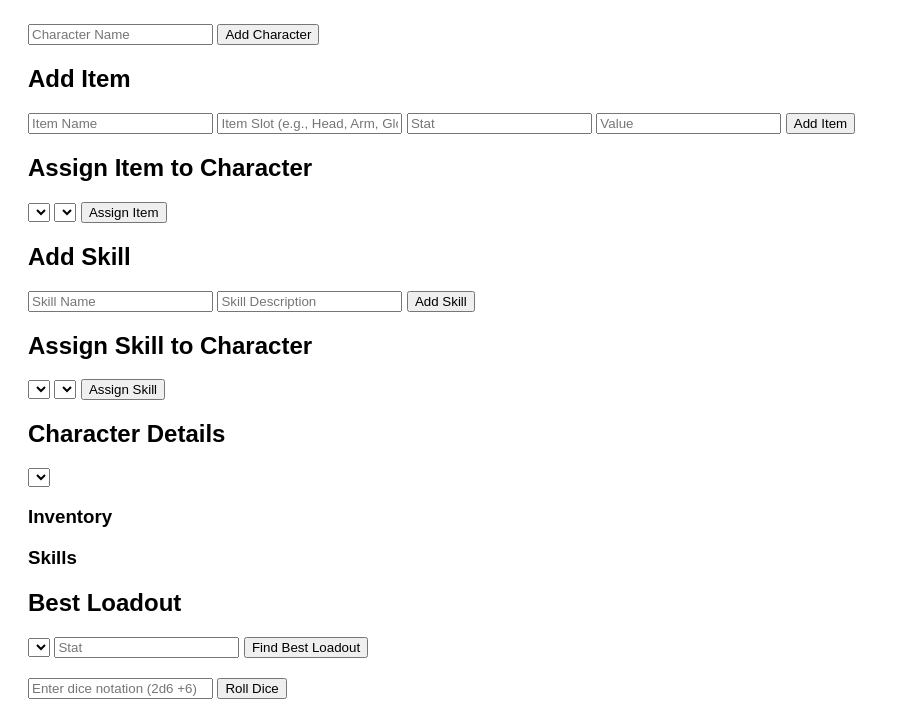
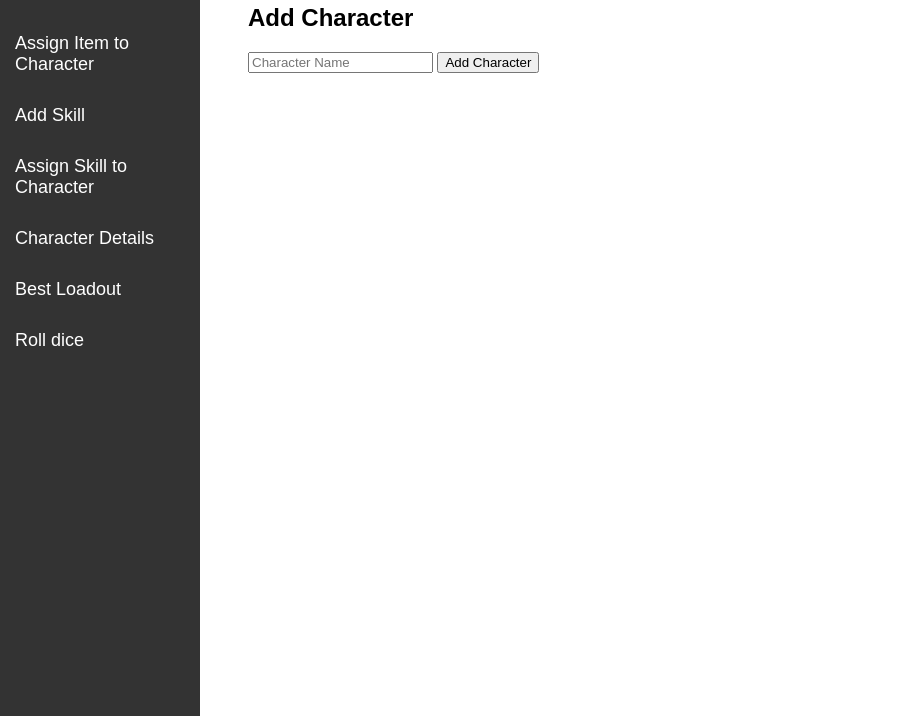
Before and after one commit to Red-Semele/DnD_tool, a plain HTML site: page index.html in a window 1280 px wide. Shown: the part 104-823 px from the top of the page, without its empty margins (0-918 px from the left). After the commit the page ends 800 px from the top, so only its background shows below. Drawn offline with Linux system fonts and the light colour scheme.

Commit message:
Added a cool little side bar(d) to prevent the screen from being clutttered

```diff
--- a/app.js
+++ b/app.js
@@ -666,3 +666,29 @@ function rollDice(numDice, diceType, modifierType, modifierValue) {
     }
     return total;
 }
+
+document.addEventListener('DOMContentLoaded', () => {
+    const links = document.querySelectorAll('.sidebar a');
+    const sections = document.querySelectorAll('.section');
+
+    links.forEach(link => {
+        link.addEventListener('click', (e) => {
+            e.preventDefault();
+            const targetId = link.getAttribute('data-target');
+
+            sections.forEach(section => {
+                section.style.display = 'none';
+            });
+
+            const targetSection = document.getElementById(targetId);
+            if (targetSection) {
+                targetSection.style.display = 'block';
+            }
+        });
+    });
+
+    // Show the first section by default
+    if (sections.length > 0) {
+        sections[0].style.display = 'block';
+    }
+});
--- a/index.html
+++ b/index.html
@@ -7,11 +7,35 @@
     <style>
         body {
             font-family: Arial, sans-serif;
+            display: flex;
+        }
+        .sidebar {
+            width: 200px;
+            background-color: #333;
+            color: white;
+            height: 100vh;
+            position: fixed;
+            top: 0;
+            left: 0;
+            padding-top: 20px;
+        }
+        .sidebar a {
+            padding: 15px;
+            text-decoration: none;
+            font-size: 18px;
+            color: white;
+            display: block;
+        }
+        .sidebar a:hover {
+            background-color: #575757;
         }
         .container {
-            margin: 20px;
+            margin-left: 220px;
+            padding: 20px;
+            flex-grow: 1;
         }
         .section {
+            display: none;
             margin-bottom: 20px;
         }
         .note-title {
@@ -50,20 +74,23 @@
             text-decoration: none;
             cursor: pointer;
         }
-
-        .collapsed {
-            display: none;
-        }
-        .folder-toggle {
-            cursor: pointer;
-        }
     </style>
 </head>
 <body>
+    <div class="sidebar">
+        <a href="#" data-target="characterAdd">Add Character</a>
+        <a href="#" data-target="itemAdd">Add Item</a>
+        <a href="#" data-target="characterItemAssign">Assign Item to Character</a>
+        <a href="#" data-target="skillAdd">Add Skill</a>
+        <a href="#" data-target="characterSkillAssign">Assign Skill to Character</a>
+        <a href="#" data-target="characterInfo">Character Details</a>
+        <a href="#" data-target="characterLoadout">Best Loadout</a>
+        <a href="#" data-target="diceRoller">Roll dice</a>
+    </div>
     <div class="container">
         <h1>D&D Inventory Manager</h1>
 
-        <div class="section">
+        <div class="section" id="characterAdd">
             <h2>Add Character</h2>
             <form id="add-character-form">
                 <input type="text" id="character-name" placeholder="Character Name" required>
@@ -71,7 +98,7 @@
             </form>
         </div>
 
-        <div class="section">
+        <div class="section" id="itemAdd">
             <h2>Add Item</h2>
             <form id="add-item-form">
                 <input type="text" id="item-name" placeholder="Item Name" required>
@@ -82,7 +109,7 @@
             </form>
         </div>
 
-        <div class="section">
+        <div class="section" id="characterItemAssign">
             <h2>Assign Item to Character</h2>
             <form id="assign-item-form">
                 <select id="assign-character" required></select>
@@ -91,7 +118,7 @@
             </form>
         </div>
 
-        <div class="section">
+        <div class="section" id="skillAdd">
             <h2>Add Skill</h2>
             <form id="add-skill-form">
                 <input type="text" id="skill-name" placeholder="Skill Name" required>
@@ -100,7 +127,7 @@
             </form>
         </div>
 
-        <div class="section">
+        <div class="section" id="characterSkillAssign">
             <h2>Assign Skill to Character</h2>
             <form id="assign-skill-form">
                 <select id="assign-skill-character" required></select>
@@ -109,7 +136,7 @@
             </form>
         </div>
 
-        <div class="section">
+        <div class="section" id="characterInfo">
             <h2>Character Details</h2>
             <select id="character-details-select" required></select>
             <div id="character-details">
@@ -120,7 +147,7 @@
             </div>
         </div>
 
-        <div class="section">
+        <div class="section" id="characterLoadout">
             <h2>Best Loadout</h2>
             <form id="best-loadout-form">
                 <select id="loadout-character" required></select>
@@ -155,11 +182,13 @@
                 </div>
             </div>
         </div>
-        <form id="roll-dice-form">
-            <input type="text" id="dice-input" placeholder="Enter dice notation (2d6 +6)">
-            <button type="submit">Roll Dice</button>
-        </form>
-        <div id="dice-roll-result"></div>
+        <div class ="section" id="diceRoller">
+            <form id="roll-dice-form">
+                <input type="text" id="dice-input" placeholder="Enter dice notation (2d6 +6)">
+                <button type="submit">Roll Dice</button>
+            </form>
+            <div id="dice-roll-result"></div>
+        </div>
     </div>
 
     <script src="app.js"></script>
```
